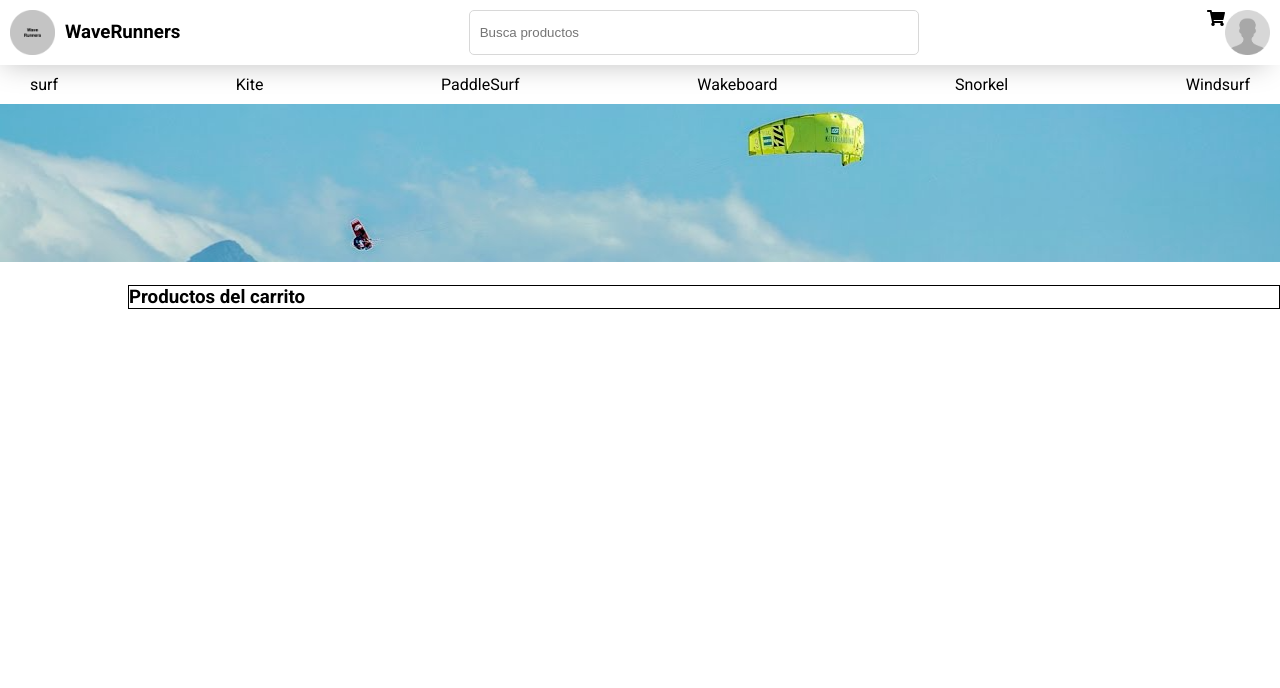
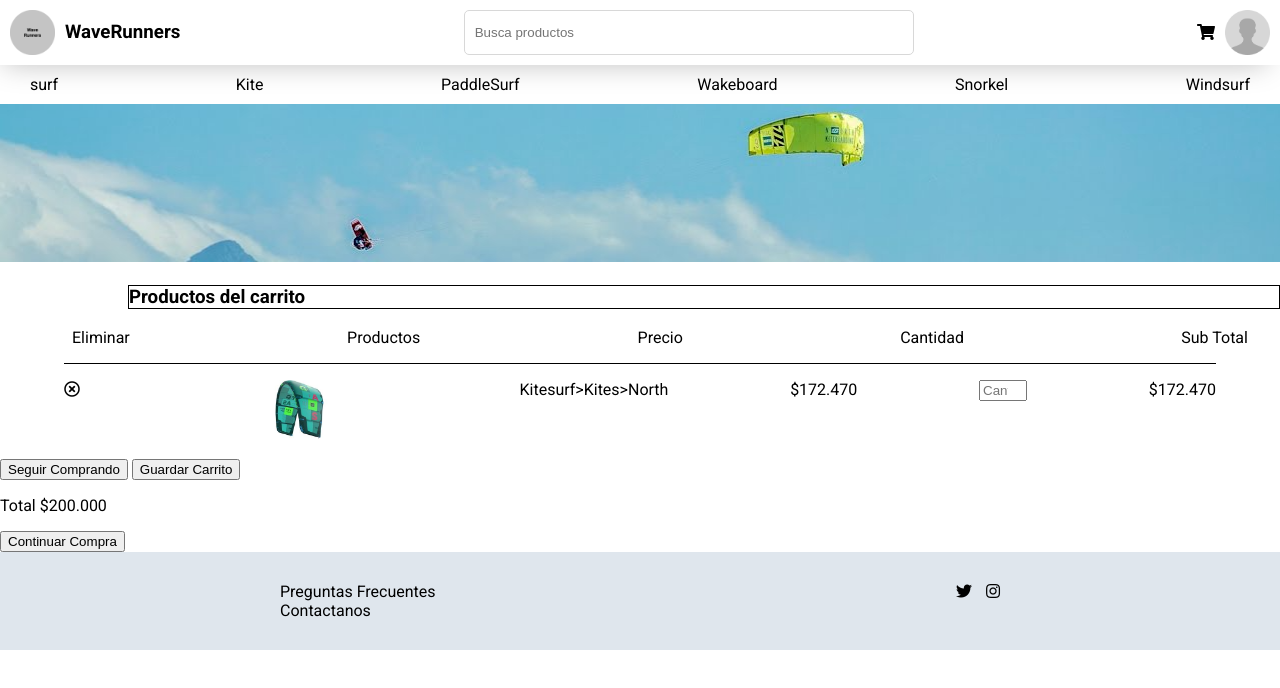
Before and after one commit to ferminrp/DH-LaBandagrupo2-Sprint2, a website: page views/carrito.html in a window 1280 px wide. Drawn offline with Linux system fonts and the light colour scheme; files that its build step writes are made by us from their sources.

Commit message:
modificando el logo del carrito

```diff
--- a/public/styles/carrito.css
+++ b/public/styles/carrito.css
@@ -19,7 +19,50 @@
     margin-left: 10%;
     align-items: center;
 }
+.sub-titulos-container{
+   width: 95%;
+   margin:auto;
 
+}
+.sub-titulos-carrito{
+    text-decoration: none;
+    list-style: none;
+    display: flex;
+    justify-content: space-between;
+}
+
+.producto1,.producto2,.producto3{
+    width: 90%;
+    margin: auto;
+    border-top: black;
+    border-style: solid;
+    border-left: none;
+    border-right: none;
+    border-bottom: none;
+    border-width: 1px;
+}
+
+.detalle-productos{
+
+    display: flex;
+    list-style: none;
+    padding: 0px;
+    text-decoration: none;
+    text-align: center;
+    justify-content: space-between;
+}
+
+.foto-producto{
+    width: 30%;
+}
+
+.cantidad{
+    width: 40px;
+}
+
+.botones-de-accion{
+
+}
 
 
 @media screen and (max-width: 600px){
@@ -39,3 +82,28 @@
         display: none;
     }
 }
+
+/* footer */
+
+footer {
+    background-color: var(--footer-gray);
+    padding: 30px;
+}
+
+.footer-container {
+    display: flex;
+    justify-content: space-between;
+    max-width: 720px;
+    margin-left: auto;
+    margin-right: auto;
+}
+
+.footer-left ul {
+    list-style-type:none;
+    padding: 0px;
+    margin: 0px;
+}
+
+.footer-right a {
+    margin-left: 10px;
+}
--- a/public/styles/main.css
+++ b/public/styles/main.css
@@ -30,6 +30,11 @@ header {
 
 .header-left {
     display: flex;
+}
+
+.fa-shopping-cart {
+    line-height: 45px;
+    margin-right: 10px;
 }
 
 .header-right {
--- a/views/carrito.html
+++ b/views/carrito.html
@@ -24,6 +24,7 @@
 </header>
 
 <body>
+    <section class="barra de navegacion">
         <ul class="main-navbar">
             <li><a a href="#">surf</a></li>
             <li><a a href="#">Kite</a></li>
@@ -33,10 +34,67 @@
             <li><a a href="#">Windsurf</a></li>
 
         </ul>
+    </section>
 
+    <section class="portada">
         <img class="volandoalto" src='/images/carrito/volandoalto.png'>
+    </section>
 
-<h3 class="titulocart">          Productos del carrito</h3>
+    <main>
+        <h3 class="titulocart"> Productos del carrito</h3>
+
+        <div class="sub-titulos-container">
+
+            <ul class="sub-titulos-carrito">
+                <li>Eliminar</li>
+                <li>Productos</li>
+                <li>Precio</li>
+                <li>Cantidad</li>
+                <li>Sub Total</li>
+
+            </ul>
+        </div>
+        <section class="producto1">
+            <ul class="detalle-productos">
+                <li><a a href="#"><i class="far fa-times-circle"></i></a></li>
+                <li><img class="foto-producto" src="/images/carrito/KiteDuotone.jpeg"></li>
+                <li>Kitesurf>Kites>North</li>
+                <li>$172.470</li>
+                <li><input class="cantidad" type="number" name="qprod" id="qprod" placeholder="Cant."></li>
+                <li>$172.470</li>
+            </ul>
+        </section>
+<section class="botones-de-accion">
+
+    <input type="submit" value="Seguir Comprando">
+
+    <input type="submit" value="Guardar Carrito">
+
+    <p>Total  $200.000 </p>
+
+</section>
+
+<section>
+    <input type="submit" value="Continuar Compra">
+</section>
+
+    </main>
+
+
+    <footer>
+        <div class="footer-container">
+            <div class="footer-left">
+                <ul>
+                    <li><a href="">Preguntas Frecuentes</a></li>
+                    <li><a href="">Contactanos</a></li>
+                </ul>
+            </div>
+            <div class="footer-right">
+                <a href=""><i class="fab fa-twitter"></i></a>
+                <a href=""><i class="fab fa-instagram"></i></a>
+            </div>
+        </div>
+    </footer>
 
 </body>
 
```
Lines whose indentation alone changed are shown as unchanged.
